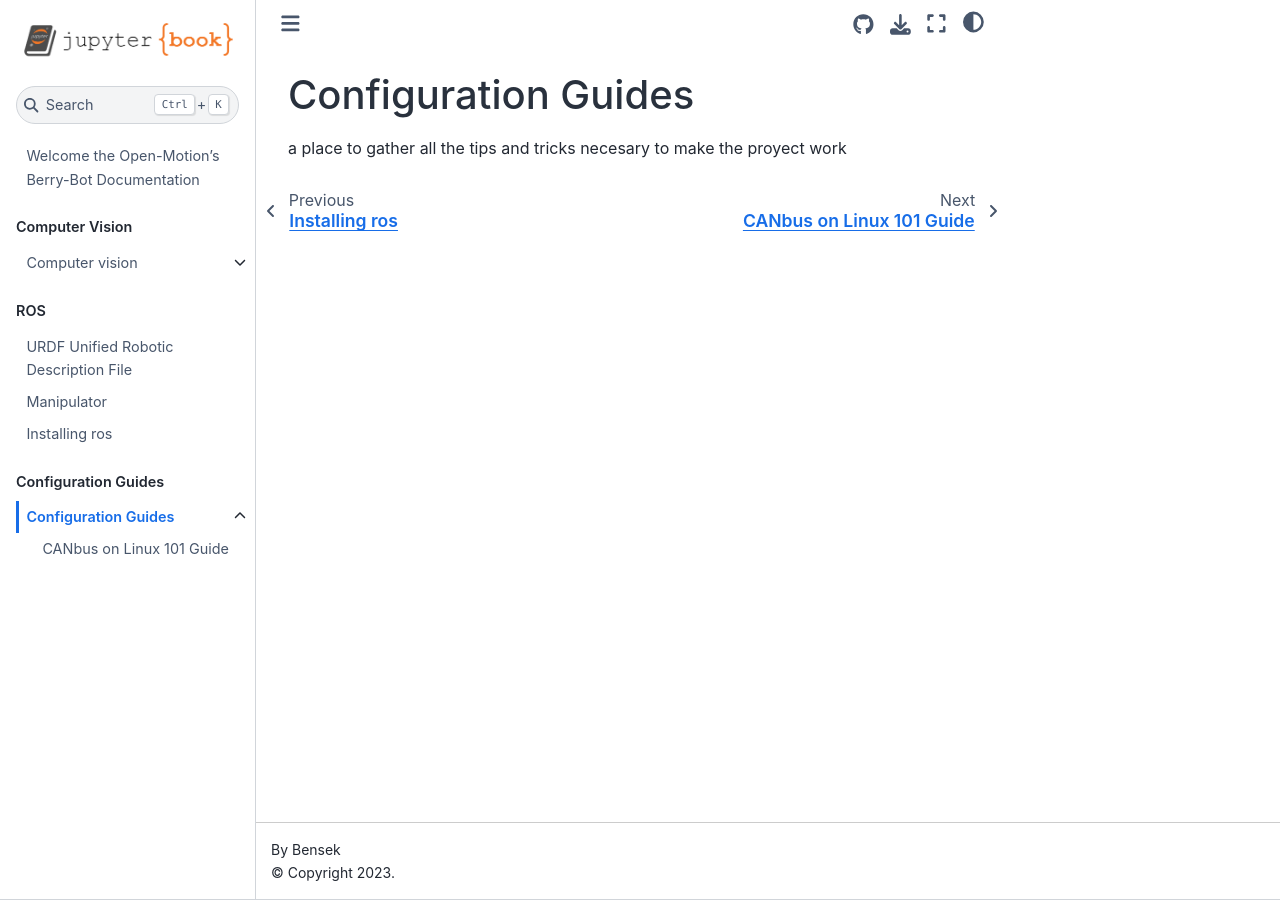
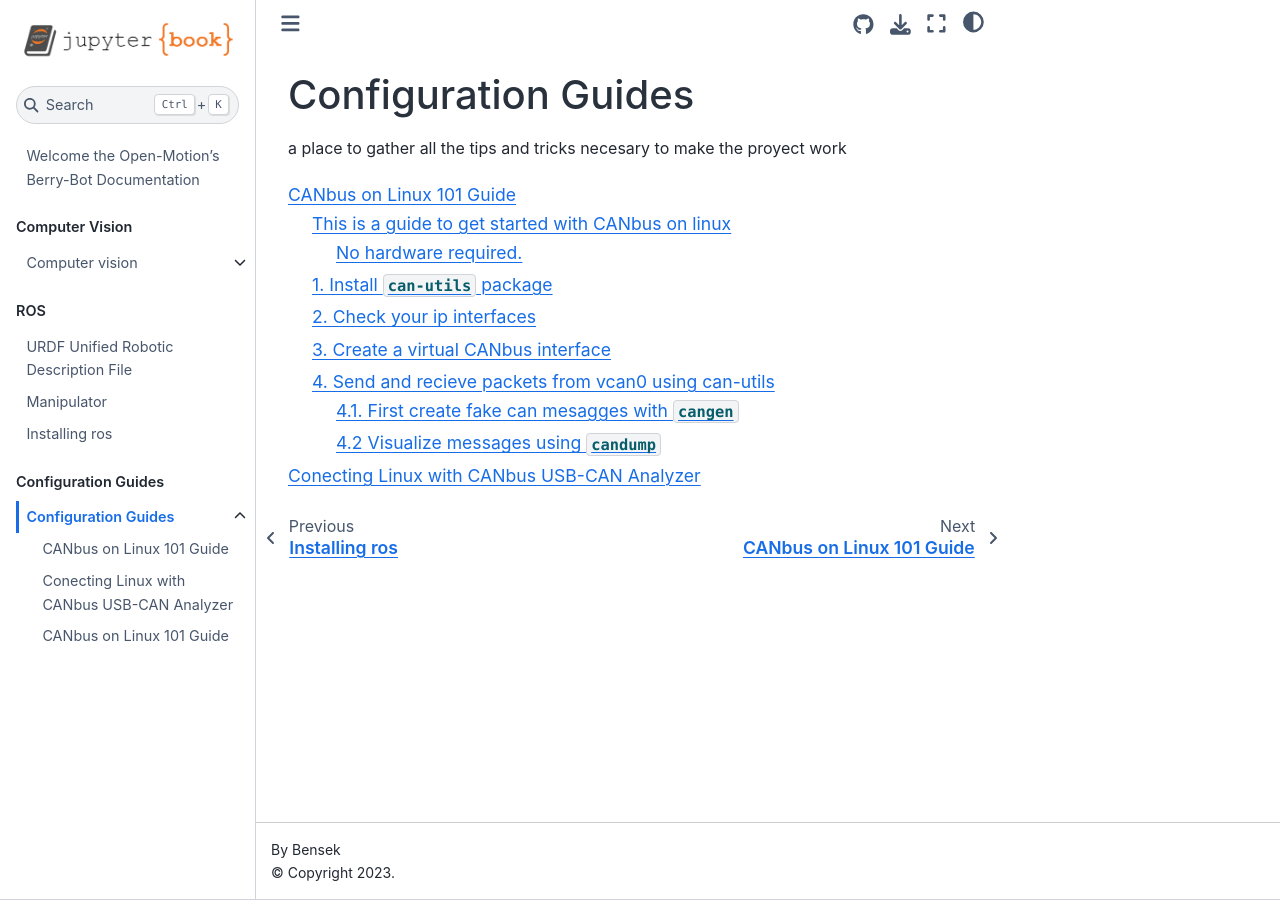
Before and after one commit to flippybit/Open-Motion, a Jupyter Book: the page built from docs/guides/configuration-guides.md, in a window 1280 px wide. Built offline with Jupyter Book 1.0.4 settings and Sphinx 7.4.7 and the Sphinx Book theme 1.1.4, drawn with Linux system fonts in a browser that asks for light colours.

Commit message:
added CANbus with hardware

````diff
--- /dev/null
+++ b/docs/guides/CANbus-with-hardware.md
@@ -0,0 +1,2 @@
+#   Conecting Linux with CANbus USB-CAN Analyzer
+in this guide we will cover all the necesary steps to configure our USB-CAN Analyzer with Linux, this model is very cheap and sold everywhere so ill cover its configuration as it may help others with other projects.
--- a/docs/guides/configuration-guides.md
+++ b/docs/guides/configuration-guides.md
@@ -1,2 +1,6 @@
 # Configuration Guides
 a place to gather all the tips and tricks necesary to make the proyect work
+```{toctree}
+CANbus101.md
+CANbus-with-hardware
+```
````
Also changed, not shown: 1 other file.
